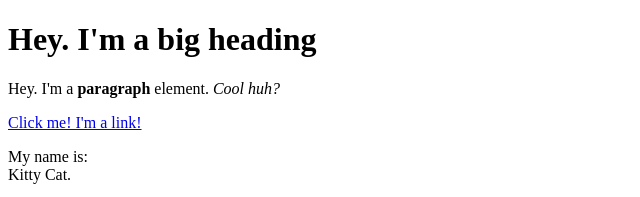
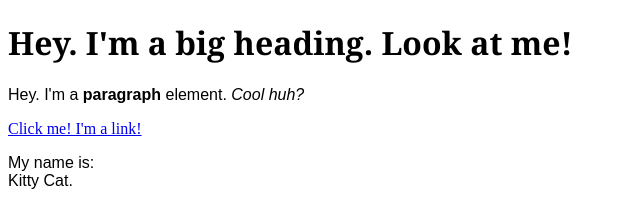
Before and after one commit to marievlrt/cartoon-hero, a plain HTML site: page test.html in a window 1280 px wide. Shown: the top 197 px of the page, without its empty margins (0-640 px from the left). Drawn offline with Linux system fonts and the light colour scheme.

Commit message:
Changed fonts

```diff
--- a/test.html
+++ b/test.html
@@ -2,9 +2,17 @@
 <html>
     <head>
         <title>Test page</title>
+        <style>
+            h1{
+                font-family: Georgia, 'Times New Roman', Times, serif;
+            }
+            p{
+                font-family: Arial, Helvetica, sans-serif;
+            }
+        </style>
     </head>
     <body>
-        <h1>Hey. I'm a big heading</h1>
+        <h1>Hey. I'm a big heading. Look at me!</h1>
     <p>Hey. I'm a <b>paragraph</b> element. <i>Cool huh?</i></p>
     <a href="https://google.com" target="_blank" title="Let's go to Google">Click me! I'm a link!</a>
     <p>My name is:<br>
```
